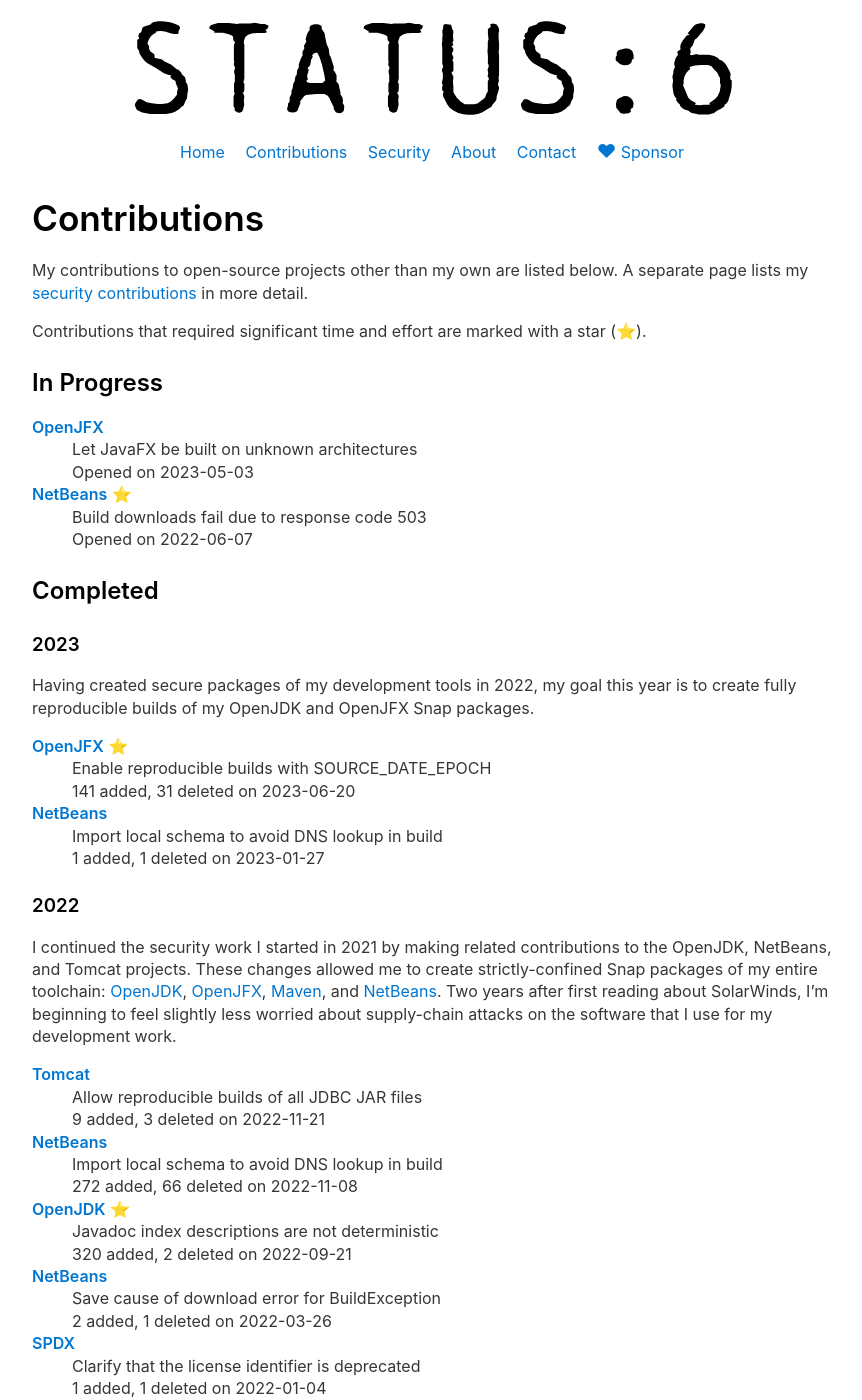
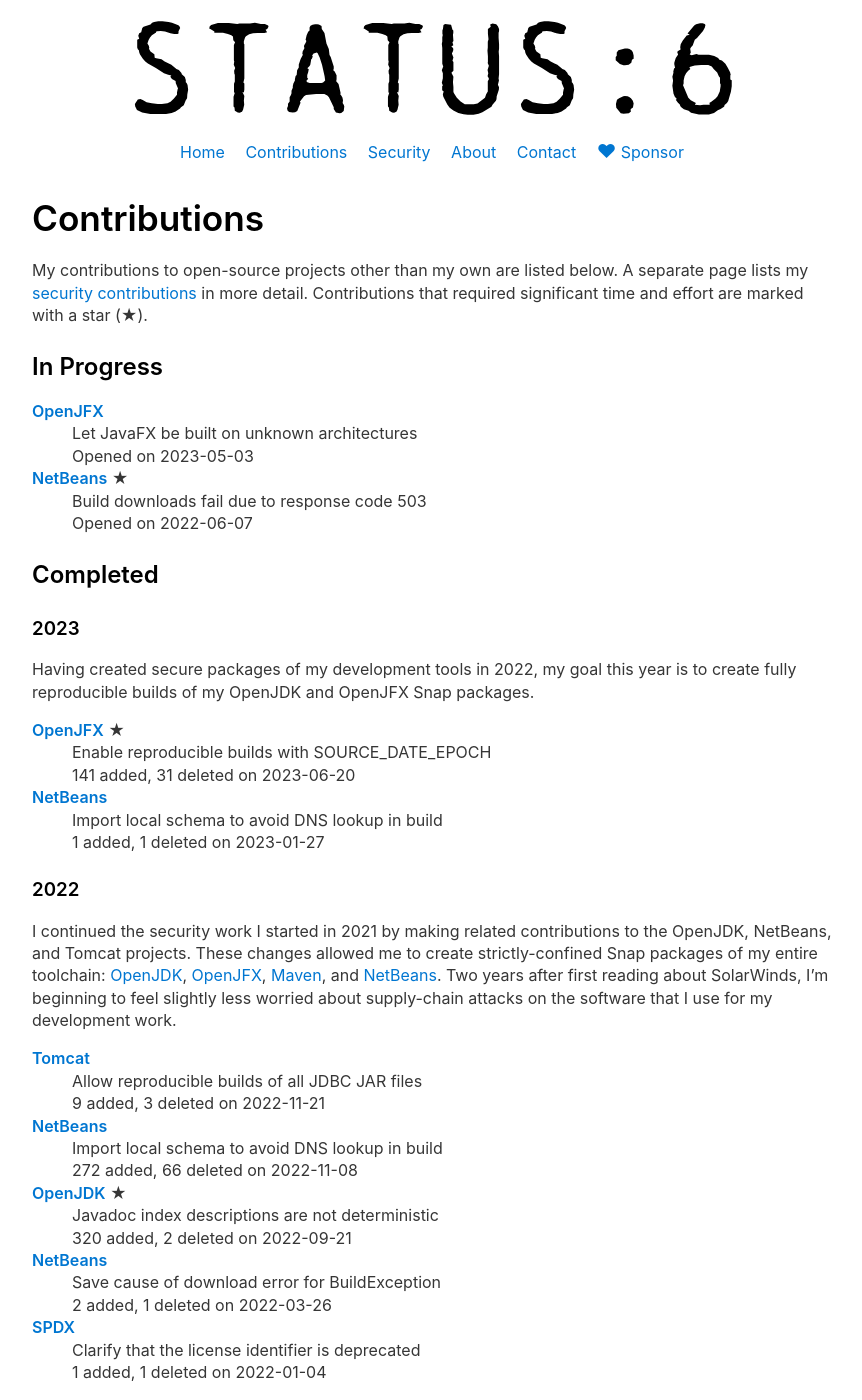
Before and after one commit to jgneff/www-status6, a Jekyll site: the page built from docs/contributions.md, in a window 1280 px wide and 1400 px high. Shown: the whole window, without its empty margins (208-1070 px from the left). Built offline with Jekyll 4.4.1, drawn with Linux system fonts in a browser that asks for light colours; part of the change alters nothing that is shown.

```diff
--- a/docs/contributions.md
+++ b/docs/contributions.md
@@ -8,8 +8,7 @@ description: John Neffenger's contributions to open-source software.
 
 My contributions to open-source projects other than my own are listed below.
 A separate page lists my [security contributions](security.html) in more detail.
-
-Contributions that required significant time and effort are marked with a star (⭐&#xFE0F;).
+Contributions that required significant time and effort are marked with a star (★).
 
 ## In Progress
 
@@ -17,7 +16,7 @@ Contributions that required significant time and effort are marked with a star (
 : Let JavaFX be built on unknown architectures
 : Opened on 2023-05-03
 
-**[NetBeans](https://github.com/apache/netbeans/pull/4206)** ⭐&#xFE0F;
+**[NetBeans](https://github.com/apache/netbeans/pull/4206)** ★
 : Build downloads fail due to response code 503
 : Opened on 2022-06-07
 
@@ -27,7 +26,7 @@ Contributions that required significant time and effort are marked with a star (
 
 Having created secure packages of my development tools in 2022, my goal this year is to create fully reproducible builds of my OpenJDK and OpenJFX Snap packages.
 
-**[OpenJFX](https://github.com/openjdk/jfx/pull/446)** ⭐&#xFE0F;
+**[OpenJFX](https://github.com/openjdk/jfx/pull/446)** ★
 : Enable reproducible builds with SOURCE_DATE_EPOCH
 : 141 added, 31 deleted on 2023-06-20
 
@@ -49,7 +48,7 @@ Two years after first reading about SolarWinds, I'm beginning to feel slightly l
 : Import local schema to avoid DNS lookup in build
 : 272 added, 66 deleted on 2022-11-08
 
-**[OpenJDK](https://github.com/openjdk/jdk/pull/10070)** ⭐&#xFE0F;
+**[OpenJDK](https://github.com/openjdk/jdk/pull/10070)** ★
 : Javadoc index descriptions are not deterministic
 : 320 added, 2 deleted on 2022-09-21
 
@@ -67,7 +66,7 @@ In December 2020, I learned of the [SolarWinds attack](https://www.linux.com/new
 I started adding features that prevent or detect such attacks to each of the projects I use in my own software development.
 Those features include basic security measures, such as dependency verification, and longer-term goals, such as verified [reproducible builds](https://reproducible-builds.org/).
 
-**[OpenJFX](https://github.com/openjdk/jfx/pull/437)** ⭐&#xFE0F;
+**[OpenJFX](https://github.com/openjdk/jfx/pull/437)** ★
 : Add Gradle dependency verification
 : 321 added, 12 deleted on 2021-05-03
 
@@ -103,7 +102,7 @@ It took all of 2020 for me to complete the JavaFX project that I started in 2019
 : Create a daemon thread for MonocleTimer
 : 7 added, 1 deleted on 2020-07-21
 
-**[OpenJFX](https://github.com/openjdk/jfx/pull/255)** ⭐&#xFE0F;
+**[OpenJFX](https://github.com/openjdk/jfx/pull/255)** ★
 : QuantumRenderer modifies buffer in use by JavaFX Application Thread
 : 26 added, 6 deleted on 2020-07-10
 
@@ -111,7 +110,7 @@ It took all of 2020 for me to complete the JavaFX project that I started in 2019
 : Get two bytes for the Linux input event type, not four
 : 1 added, 1 deleted on 2020-07-02
 
-**[OpenJFX](https://github.com/openjdk/jfx/pull/60)** ⭐&#xFE0F;
+**[OpenJFX](https://github.com/openjdk/jfx/pull/60)** ★
 : Add support for e-paper displays on i.MX6 devices
 : 236 added, 45 deleted on 2020-04-29
 
@@ -144,7 +143,7 @@ I had been working on the feature in my spare time for years, so I was grateful
 : Add Client VM to builds for Linux arm32 platform
 : 1 added, 1 deleted on 2019-05-11
 
-**[OpenJFX](https://github.com/javafxports/openjdk-jfx/pull/369)** ⭐&#xFE0F;
+**[OpenJFX](https://github.com/javafxports/openjdk-jfx/pull/369)** ★
 : Add support for e-paper displays
 : 3,588 added, 2 deleted on 2019-04-16
 
@@ -153,7 +152,7 @@ I had been working on the feature in my spare time for years, so I was grateful
 I got started with Git and GitHub in July 2018 by fixing some typographical errors in the Standard Ebooks edition of [*Flatland*](https://standardebooks.org/ebooks/edwin-a-abbott/flatland), by Edwin A. Abbott.
 In October, I started to contribute in earnest by fixing an old pair of font bugs in Java and JavaFX.
 
-**[OpenJDK](https://github.com/jgneff/openjdk-freetype)** ⭐&#xFE0F;
+**[OpenJDK](https://github.com/jgneff/openjdk-freetype)** ★
 : Need to set the FreeType LCD Filter to reduce fringing
 : 3 added, 0 deleted on 2018-10-16 ([commit](https://github.com/openjdk/jdk/commit/0ed2c6c2957269d1342610b6d0382a2f8052f167))
 
```
